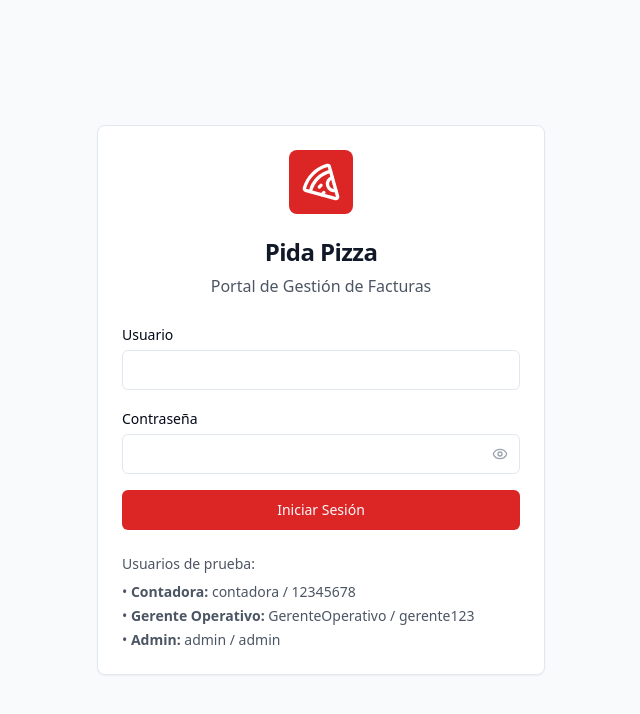
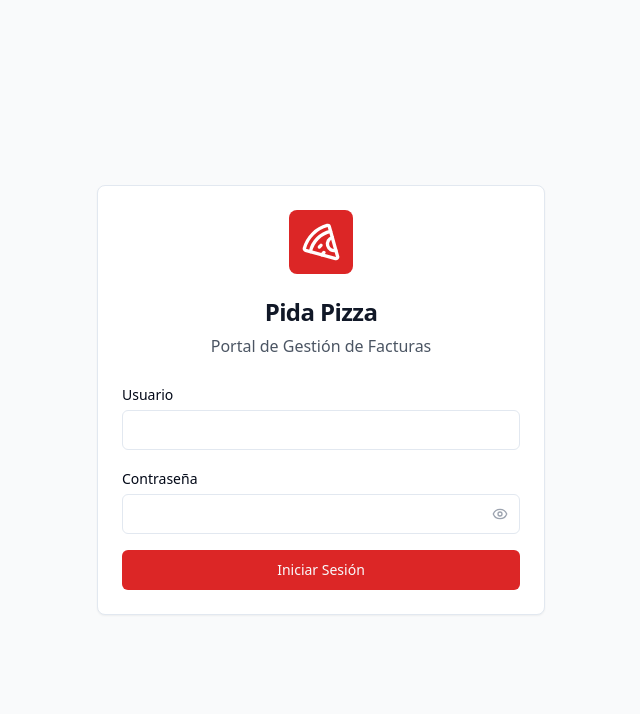
Before and after one commit to BreynerContreras/pida-pizza-adm, a React (Vite) app: page / in a window 1280 px wide. Shown: the top 714 px of the page, without its empty margins (319-959 px from the left). Built offline with nearby package versions, Linux system fonts and the light colour scheme.

Commit message:
Remove test users from login page
Removes the display of test user credentials from the login page.

```diff
--- a/src/pages/Login.tsx
+++ b/src/pages/Login.tsx
@@ -89,15 +89,6 @@ const Login = () => {
               Iniciar Sesión
             </Button>
           </form>
-
-          <div className="mt-6 text-sm text-gray-600">
-            <p className="font-medium mb-2">Usuarios de prueba:</p>
-            <ul className="space-y-1">
-              <li>• <strong>Contadora:</strong> contadora / 12345678</li>
-              <li>• <strong>Gerente Operativo:</strong> GerenteOperativo / gerente123</li>
-              <li>• <strong>Admin:</strong> admin / admin</li>
-            </ul>
-          </div>
         </CardContent>
       </Card>
     </div>
```
